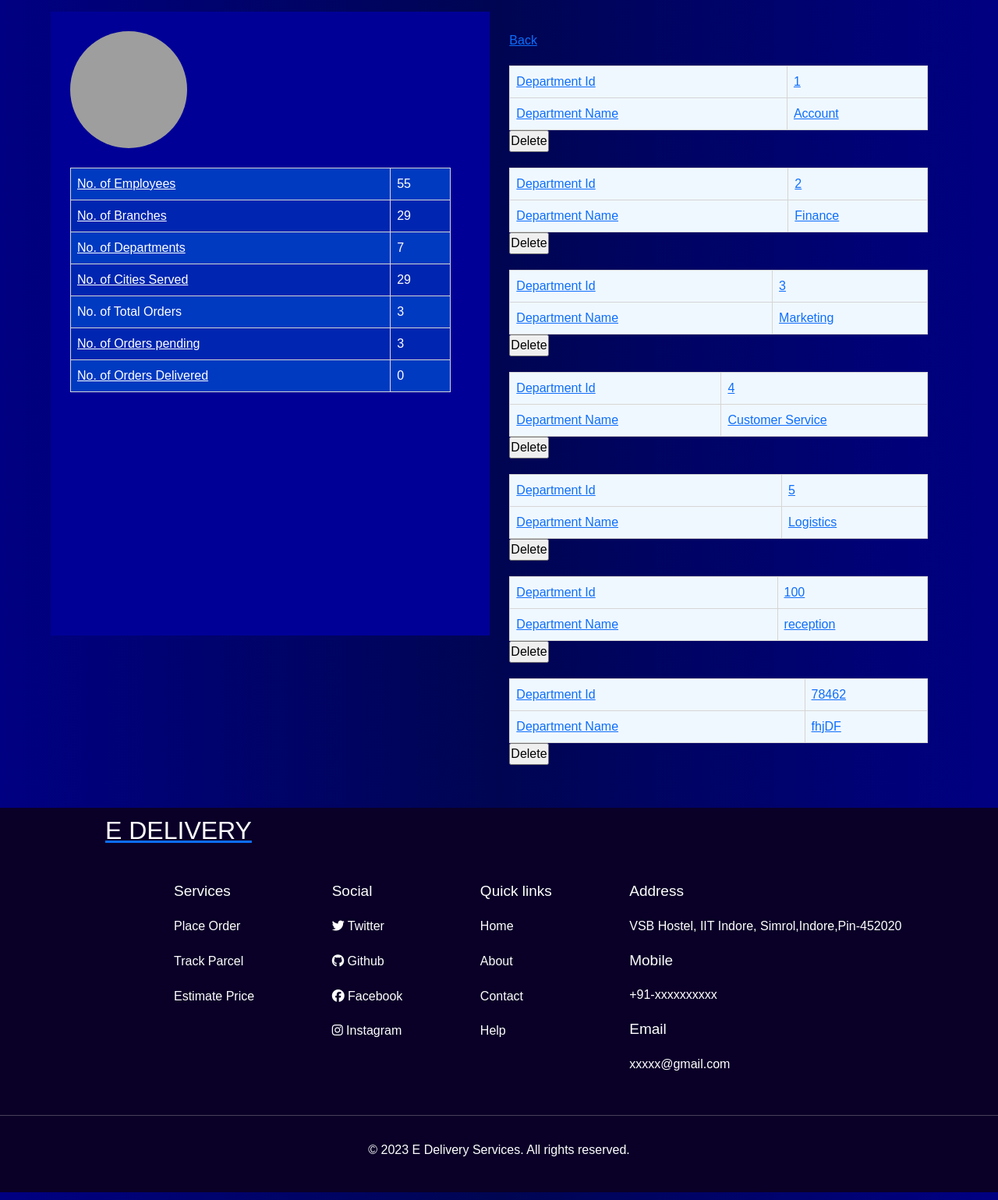
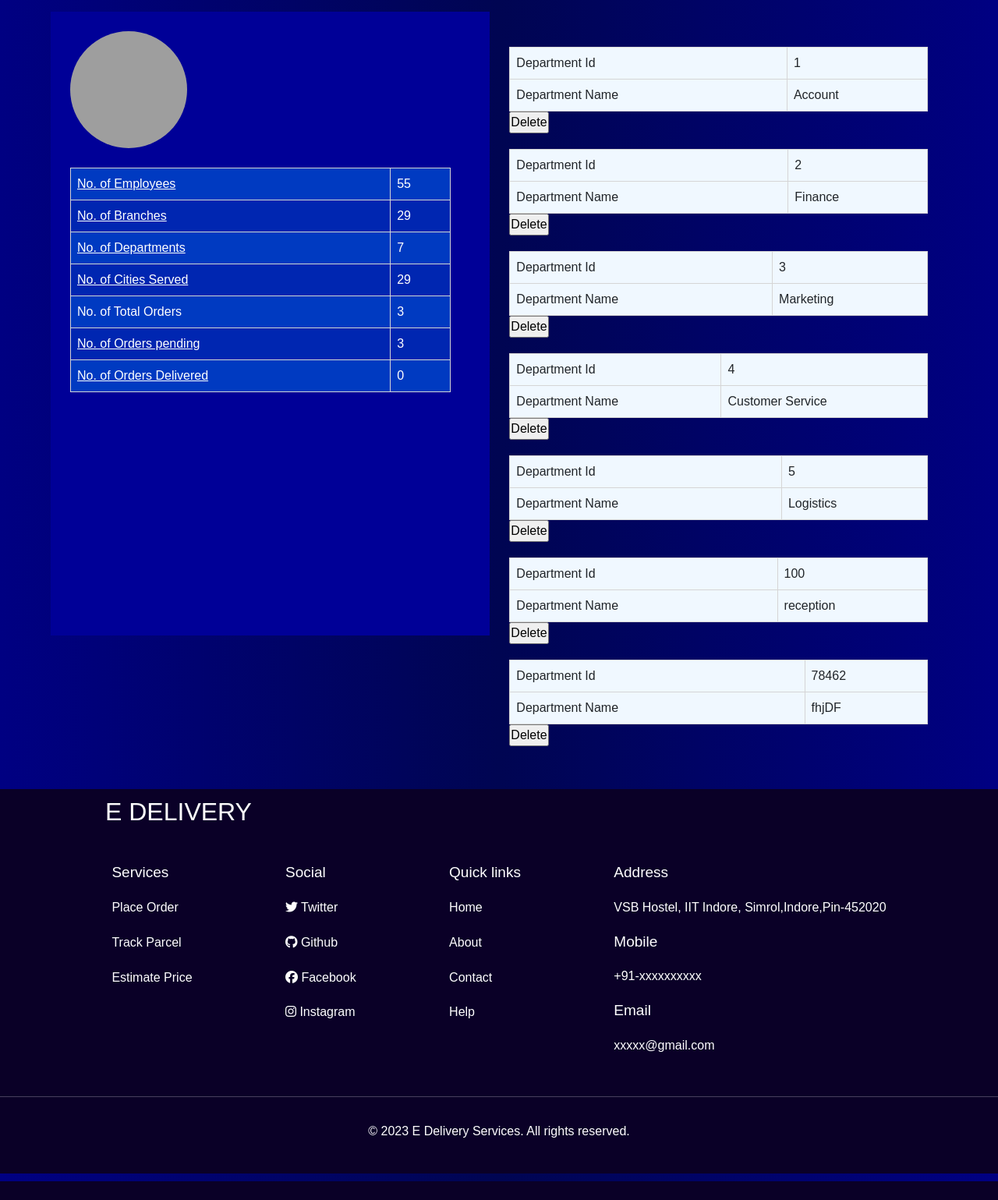
Before and after one commit to YannamYeswanth/COURIER-PARCEL-DELIVERY-DATABASE-MANAGEMENT-SYSTEM, a Django app: page /dept_details in a window 1280 px wide. Shown: the part 100-1639 px from the top of the page at 78% size. After the commit the page ends 1615 px from the top, so only its background shows below. Run offline with Django 4.2, Linux system fonts and the light colour scheme; data comes from the database, SQL or seed files in the repository; some libraries are stand-ins or nearby versions; grey boxes are pictures that could not be loaded.

Commit message:
back button removed

```diff
--- a/Parcel_delivery/courier_service/templates/branch_details.html
+++ b/Parcel_delivery/courier_service/templates/branch_details.html
@@ -50,7 +50,7 @@
             </div>
 
             <div class="parcel_details">
-                <a href="admin_made">Back</button>
+                {% comment %} <a href="admin_made">Back</button> {% endcomment %}
                    {%for i in branches%}
 
                     <div class="order_card">
--- a/Parcel_delivery/courier_service/templates/dept_details.html
+++ b/Parcel_delivery/courier_service/templates/dept_details.html
@@ -50,7 +50,7 @@
             </div>
 
             <div class="parcel_details">
-                <a href="admin_made">Back</button>
+                {% comment %} <a href="admin_made">Back</button> {% endcomment %}
                    {%for i in departments%}
 
                     <div class="order_card">
```
